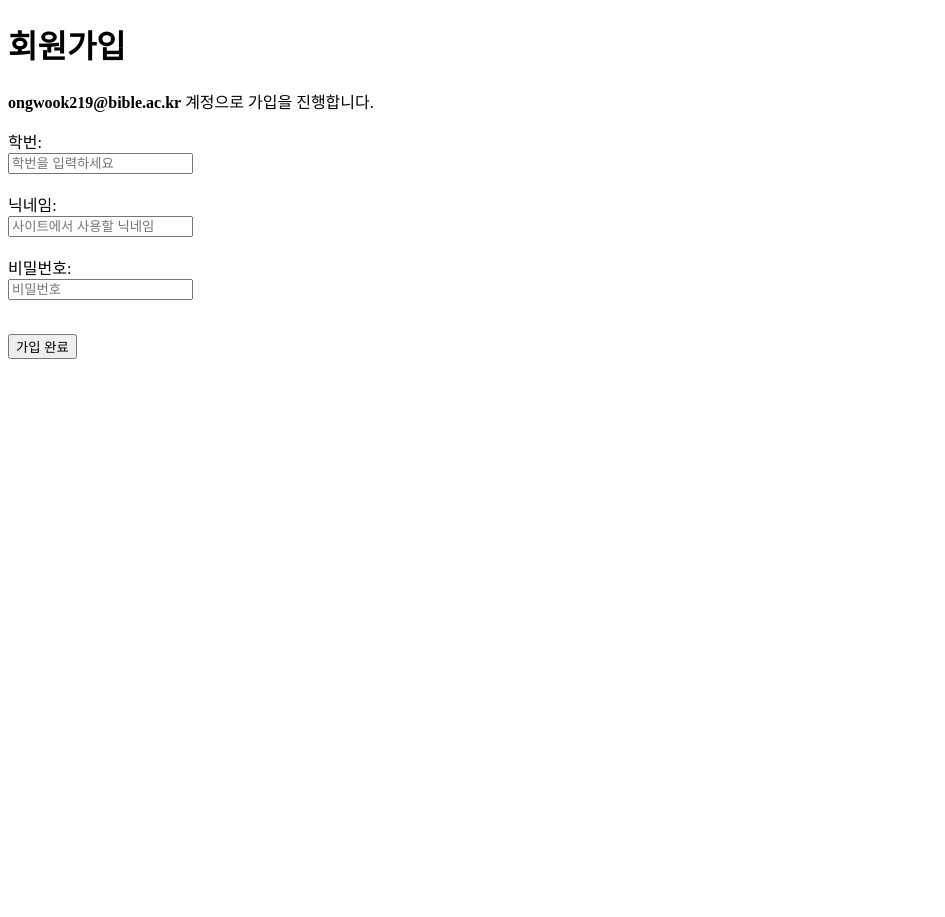
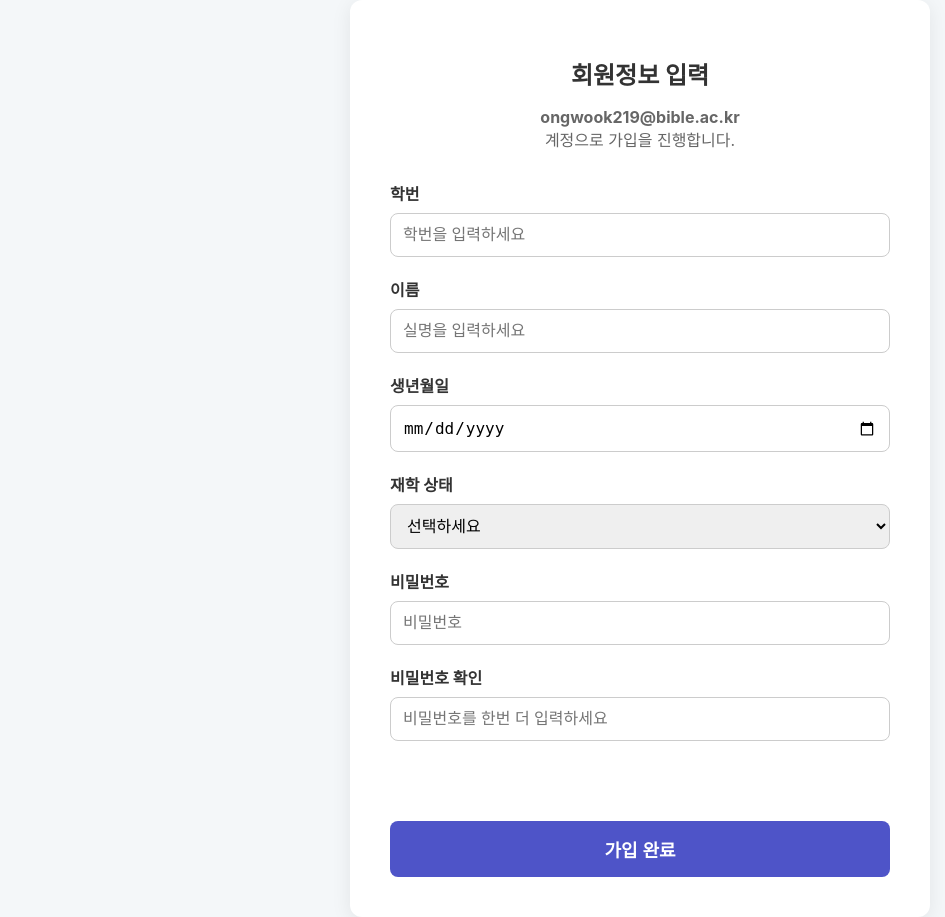
Before and after one commit to dongwook32/web_hub, a Flask app: page /verify/1839df12-e490-412b-bfb9-17b8d01287c4 in a window 1280 px wide. Shown: the whole page, without its empty margins (0-945 px from the left). Before the commit the page ends 359 px from the top, so only its background shows below. Run offline with Flask 3, Linux system fonts and the light colour scheme; data comes from the database, SQL or seed files in the repository.

```diff
--- a/hub_python/app.py
+++ b/hub_python/app.py
@@ -42,7 +42,13 @@ class User(db.Model):
     id = db.Column(db.Integer, primary_key=True)
     student_id = db.Column(db.String(20), unique=True, nullable=False)
     password_hash = db.Column(db.String(128), nullable=False)
-    nickname = db.Column(db.String(50), unique=True, nullable=False)
+
+    # ✅ [변경됨] 닉네임 -> 이름으로 변경, 생년월일, 재학상태 추가
+    name = db.Column(db.String(50), nullable=False)
+    nickname = db.Column(db.String(50), unique=True, nullable=False) # 닉네임은 중복확인을 위해 유지
+    birthdate = db.Column(db.String(20), nullable=False)
+    status = db.Column(db.String(20), nullable=False)
+
     email = db.Column(db.String(100), unique=True, nullable=False)
 
 class EmailVerification(db.Model):
--- a/hub_python/templates/signup.html
+++ b/hub_python/templates/signup.html
@@ -2,61 +2,140 @@
 <html lang="ko">
 <head>
     <meta charset="UTF-8">
-    <title>회원가입</title>
+    <meta name="viewport" content="width=device-width, initial-scale=1.0">
+    <title>KBU Hub 회원가입 - 정보 입력</title>
+    <style>
+        body {
+            font-family: -apple-system, BlinkMacSystemFont, 'Segoe UI', Roboto, Oxygen, Ubuntu, Cantarell, 'Open Sans', 'Helvetica Neue', sans-serif;
+            background-color: #f4f7f9;
+            display: flex;
+            justify-content: center;
+            align-items: center;
+            min-height: 100vh;
+            margin: 0;
+            color: #333;
+        }
+        .container {
+            background-color: white;
+            border-radius: 12px;
+            box-shadow: 0 4px 20px rgba(0, 0, 0, 0.08);
+            width: 100%;
+            max-width: 500px;
+            padding: 40px;
+            text-align: center;
+        }
+        h1 { font-size: 24px; margin-bottom: 10px; }
+        p { font-size: 16px; color: #666; margin-bottom: 30px; }
+        .form-group { text-align: left; margin-bottom: 20px; }
+        .form-group label { display: block; font-weight: bold; margin-bottom: 8px; }
+        .form-group input, .form-group select {
+            width: 100%;
+            padding: 12px;
+            font-size: 16px;
+            border: 1px solid #ccc;
+            border-radius: 8px;
+            box-sizing: border-box; /* 패딩이 너비에 포함되도록 설정 */
+        }
+        #signup-btn {
+            background-color: #4e54c8;
+            color: white;
+            border: none;
+            padding: 15px;
+            width: 100%;
+            font-size: 18px;
+            font-weight: bold;
+            border-radius: 8px;
+            cursor: pointer;
+            margin-top: 10px;
+        }
+        #result-message { margin-top: 20px; font-weight: bold; height: 20px; }
+    </style>
 </head>
 <body>
-    <h1>회원가입</h1>
-    <!-- Flask에서 전달받은 이메일 주소를 표시합니다. -->
-    <p><strong>{{ user_email }}</strong> 계정으로 가입을 진행합니다.</p>
+    <div class="container">
+        <h1>회원정보 입력</h1>
+        <p><strong>{{ user_email }}</strong><br>계정으로 가입을 진행합니다.</p>
 
-    <!-- Flask에서 전달받은 토큰 값을 숨겨진 필드에 저장합니다. -->
-    <input type="hidden" id="verification-token" value="{{ token }}">
+        <input type="hidden" id="verification-token" value="{{ token }}">
 
-    <!-- 학번 입력 -->
-    <label for="student-id">학번:</label><br>
-    <input type="text" id="student-id" placeholder="학번을 입력하세요"><br><br>
+        <div class="form-group">
+            <label for="student-id">학번</label>
+            <input type="text" id="student-id" placeholder="학번을 입력하세요">
+        </div>
+        <div class="form-group">
+            <label for="name">이름</label>
+            <input type="text" id="name" placeholder="실명을 입력하세요">
+        </div>
+        <div class="form-group">
+            <label for="birthdate">생년월일</label>
+            <input type="date" id="birthdate">
+        </div>
+        <div class="form-group">
+            <label for="status">재학 상태</label>
+            <select id="status">
+                <option value="">선택하세요</option>
+                <option value="신입생">신입생</option>
+                <option value="재학생">재학생</option>
+                <option value="편입생">편입생</option>
+            </select>
+        </div>
+        <div class="form-group">
+            <label for="password">비밀번호</label>
+            <input type="password" id="password" placeholder="비밀번호">
+        </div>
+        <div class="form-group">
+            <label for="password-confirm">비밀번호 확인</label>
+            <input type="password" id="password-confirm" placeholder="비밀번호를 한번 더 입력하세요">
+        </div>
 
-    <!-- 닉네임 입력 -->
-    <label for="nickname">닉네임:</label><br>
-    <input type="text" id="nickname" placeholder="사이트에서 사용할 닉네임"><br><br>
-
-    <!-- 비밀번호 입력 -->
-    <label for="password">비밀번호:</label><br>
-    <input type="password" id="password" placeholder="비밀번호"><br><br>
-
-    <!-- 서버로부터 받은 결과를 표시할 공간 -->
-    <p id="result-message"></p>
-
-    <button id="signup-btn">가입 완료</button>
+        <p id="result-message"></p>
+        <button id="signup-btn">가입 완료</button>
+    </div>
 
     <script>
-        // 버튼과 입력 필드 요소 가져오기
         const signupBtn = document.getElementById('signup-btn');
         const studentIdInput = document.getElementById('student-id');
-        const nicknameInput = document.getElementById('nickname');
+        const nameInput = document.getElementById('name');
+        const birthdateInput = document.getElementById('birthdate');
+        const statusInput = document.getElementById('status');
         const passwordInput = document.getElementById('password');
-        const tokenInput = document.getElementById('verification-token'); // 숨겨진 토큰 필드
+        const passwordConfirmInput = document.getElementById('password-confirm');
+        const tokenInput = document.getElementById('verification-token');
         const resultMessage = document.getElementById('result-message');
 
-        // 가입 완료 버튼 클릭 이벤트 처리
         signupBtn.addEventListener('click', function() {
-            // 사용자가 입력한 값들
             const studentId = studentIdInput.value;
-            const nickname = nicknameInput.value;
+            const name = nameInput.value;
+            const birthdate = birthdateInput.value;
+            const status = statusInput.value;
             const password = passwordInput.value;
-            const token = tokenInput.value; // 숨겨진 필드에서 토큰 값 가져오기
+            const passwordConfirm = passwordConfirmInput.value;
+            const token = tokenInput.value;
 
-            // [수정됨] 백엔드의 /signup API로 데이터 전송
+            // ✅ [추가됨] 비밀번호 일치 여부 확인
+            if (password !== passwordConfirm) {
+                resultMessage.textContent = '오류: 비밀번호가 일치하지 않습니다.';
+                resultMessage.style.color = 'red';
+                return; // 함수 종료
+            }
+
+            // ✅ [추가됨] 모든 필드가 채워졌는지 확인
+            if (!studentId || !name || !birthdate || !status || !password) {
+                resultMessage.textContent = '오류: 모든 항목을 입력해주세요.';
+                resultMessage.style.color = 'red';
+                return;
+            }
+
             fetch("{{ url_for('signup') }}", {
                 method: 'POST',
-                headers: {
-                    'Content-Type': 'application/json',
-                },
+                headers: { 'Content-Type': 'application/json' },
                 body: JSON.stringify({
                     student_id: studentId,
-                    nickname: nickname,
+                    name: name,
+                    birthdate: birthdate,
+                    status: status,
                     password: password,
-                    token: token // 인증 성공을 증명하는 토큰
+                    token: token
                 })
             })
             .then(response => response.json())
@@ -64,11 +143,10 @@
                 if (data.message) {
                     resultMessage.textContent = data.message;
                     resultMessage.style.color = 'blue';
-                    // [개선됨] 성공 시 2초 후 로그인 페이지로 이동
                     alert(data.message);
-                    setTimeout(function() {
+                    setTimeout(() => {
                         window.location.href = "{{ url_for('login_page') }}";
-                    }, 2000);
+                    }, 1000);
                 } else {
                     resultMessage.textContent = '오류: ' + data.error;
                     resultMessage.style.color = 'red';
@@ -77,6 +155,7 @@
             .catch(error => {
                 console.error('Error:', error);
                 resultMessage.textContent = '서버 통신 오류가 발생했습니다.';
+                resultMessage.style.color = 'red';
             });
         });
     </script>
```
